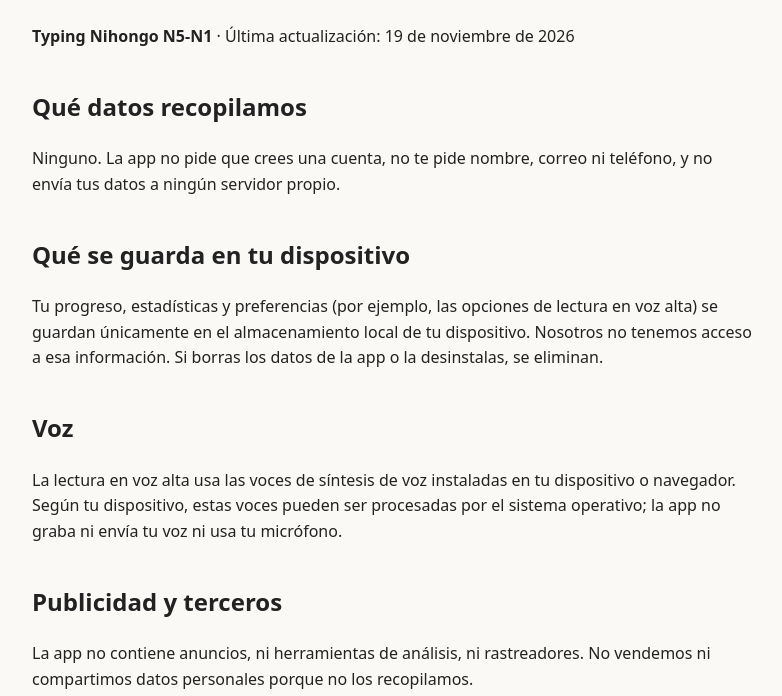
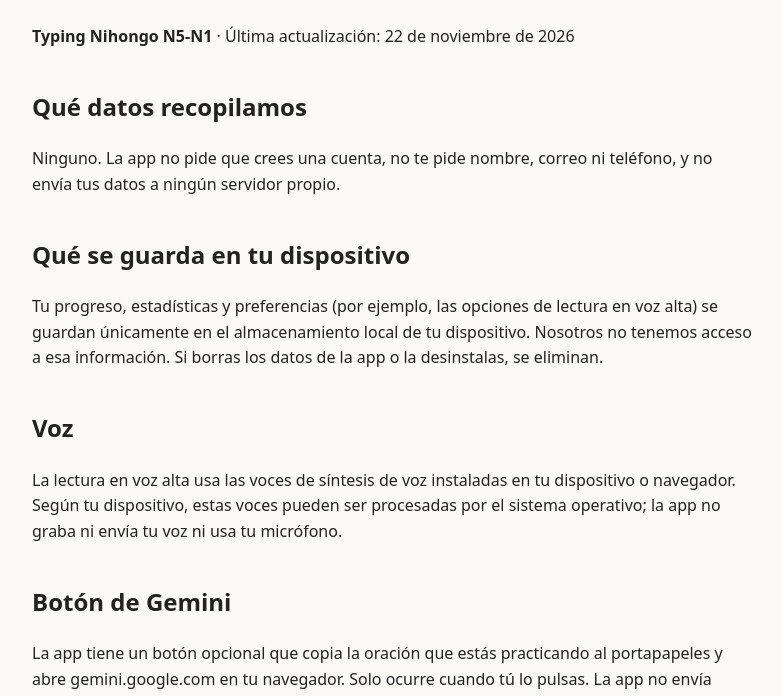
Before and after one commit to bokunonihongonochanneru-dev/bokunonihongonochanneru-dev.github.io, a plain HTML site: page privacidad/index.html in a window 1280 px wide. Shown: the part 94-790 px from the top of the page, without its empty margins (248-1030 px from the left). Drawn offline with Linux system fonts and the light colour scheme.

Commit message:
Update index.html

```diff
--- a/privacidad/index.html
+++ b/privacidad/index.html
@@ -4,7 +4,7 @@
 <style>body{font-family:system-ui,sans-serif;max-width:720px;margin:0 auto;padding:24px 16px;line-height:1.6;color:#222;background:#faf9f6}h1{color:#c0392b}h2{margin-top:1.6em}</style></head>
 <body>
 <h1>Política de privacidad</h1>
-<p><strong>Typing Nihongo N5-N1</strong> &middot; Última actualización: 19 de noviembre de 2026</p>
+<p><strong>Typing Nihongo N5-N1</strong> &middot; Última actualización: 22 de noviembre de 2026</p>
 
 <h2>Qué datos recopilamos</h2>
 <p>Ninguno. La app no pide que crees una cuenta, no te pide nombre, correo ni teléfono, y no envía tus datos a ningún servidor propio.</p>
@@ -14,6 +14,9 @@
 
 <h2>Voz</h2>
 <p>La lectura en voz alta usa las voces de síntesis de voz instaladas en tu dispositivo o navegador. Según tu dispositivo, estas voces pueden ser procesadas por el sistema operativo; la app no graba ni envía tu voz ni usa tu micrófono.</p>
+
+<h2>Botón de Gemini</h2>
+<p>La app tiene un botón opcional que copia la oración que estás practicando al portapapeles y abre gemini.google.com en tu navegador. Solo ocurre cuando tú lo pulsas. La app no envía nada por sí misma: el texto lo pegas tú, y lo que pase en Gemini se rige por la política de privacidad de Google.</p>
 
 <h2>Publicidad y terceros</h2>
 <p>La app no contiene anuncios, ni herramientas de análisis, ni rastreadores. No vendemos ni compartimos datos personales porque no los recopilamos.</p>
```
